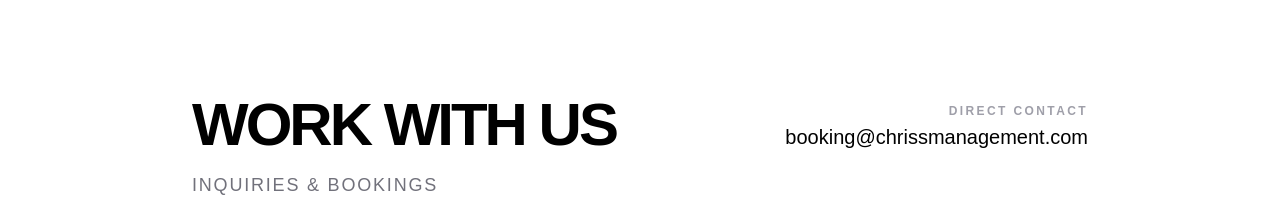
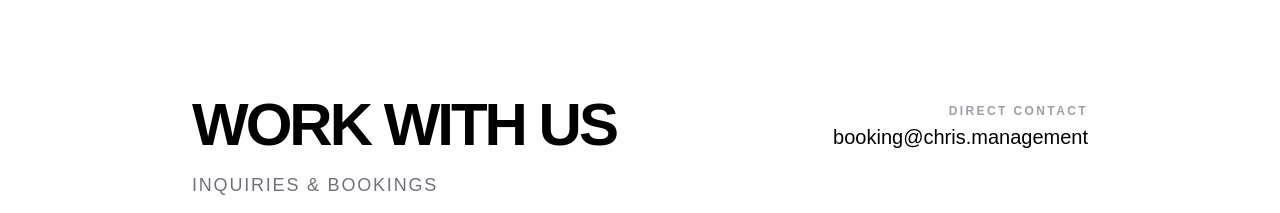
Before and after one commit to Ahmad-El-Hajj-Chehade/chris_website, a Next.js app in the folder dyoagency/: page / in a window 1280 px wide. Shown: the part 4040-4253 px from the top of the page. Built offline with nearby package versions, Linux system fonts and the light colour scheme.

Commit message:
Update Contact.tsx

```diff
--- a/dyoagency/src/components/Contact.tsx
+++ b/dyoagency/src/components/Contact.tsx
@@ -13,11 +13,11 @@
           <div className="md:text-right pt-2">
             <p className="text-xs uppercase font-bold tracking-[0.2em] text-zinc-400 mb-1">Direct Contact</p>
             <a
-              href="mailto:booking@chrismanagement.com"
+              href="mailto:booking@chris.management"
               className="text-xl font-medium text-black hover:text-zinc-500 transition-colors select-all inline-block cursor-pointer"
               style={{ unicodeBidi: 'bidi-override', direction: 'rtl' }}
             >
-              moc.tnemeganamssirhc@gnikoob
+              tnemeganam.sirhc@gnikoob
             </a>
           </div>
         </div>
```
